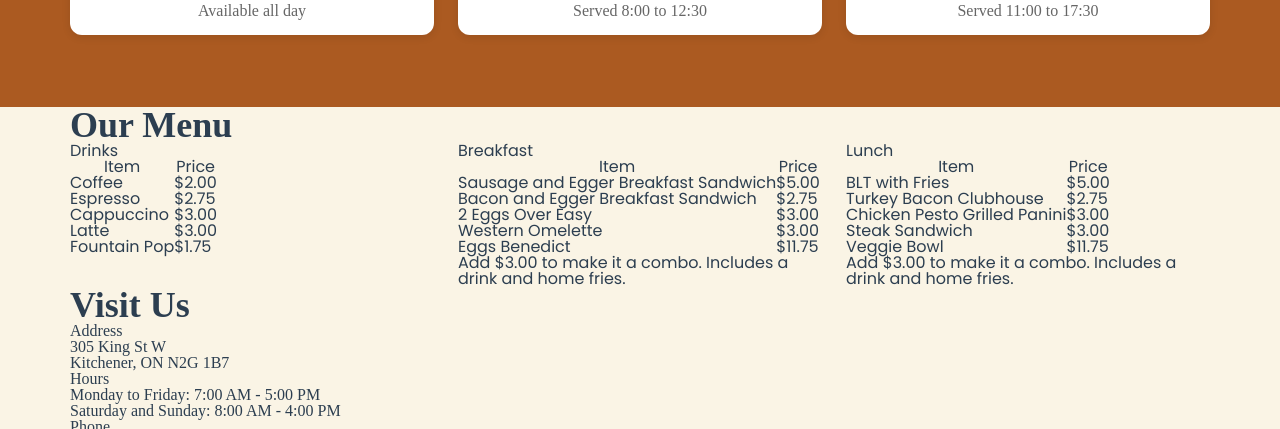
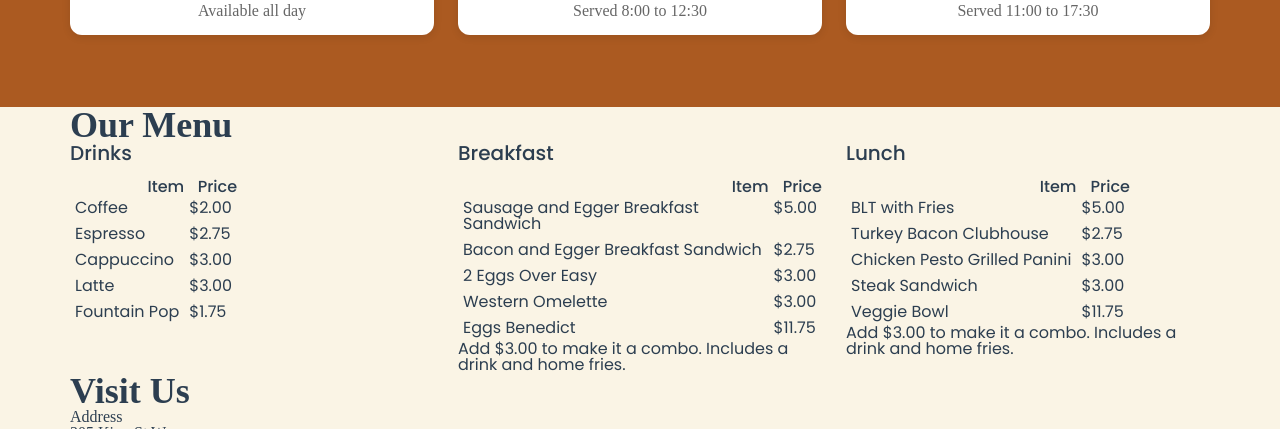
Before and after one commit to pdelvallebaudac8221/coffee-shop, an Eleventy site: page src/index.njk in a window 1280 px wide. Shown: the part 764-1193 px from the top of the page. Built offline with nearby package versions, Linux system fonts and the light colour scheme; Eleventy itself is replaced by a stand-in of ours; files that its build step writes are made by us from their sources; a web font is replaced by a local one.

Commit message:
Update styles.sass

```diff
--- a/src/styles/styles.sass
+++ b/src/styles/styles.sass
@@ -165,3 +165,15 @@ body
 
     li
       flex: 1
+
+.menu-category-title
+  font-weight: 500
+  font-size: 20px
+  margin-bottom: 16px
+
+.menu-table
+  th
+    text-align: right
+    font-weight: 500
+  td
+    padding: 5px
```
